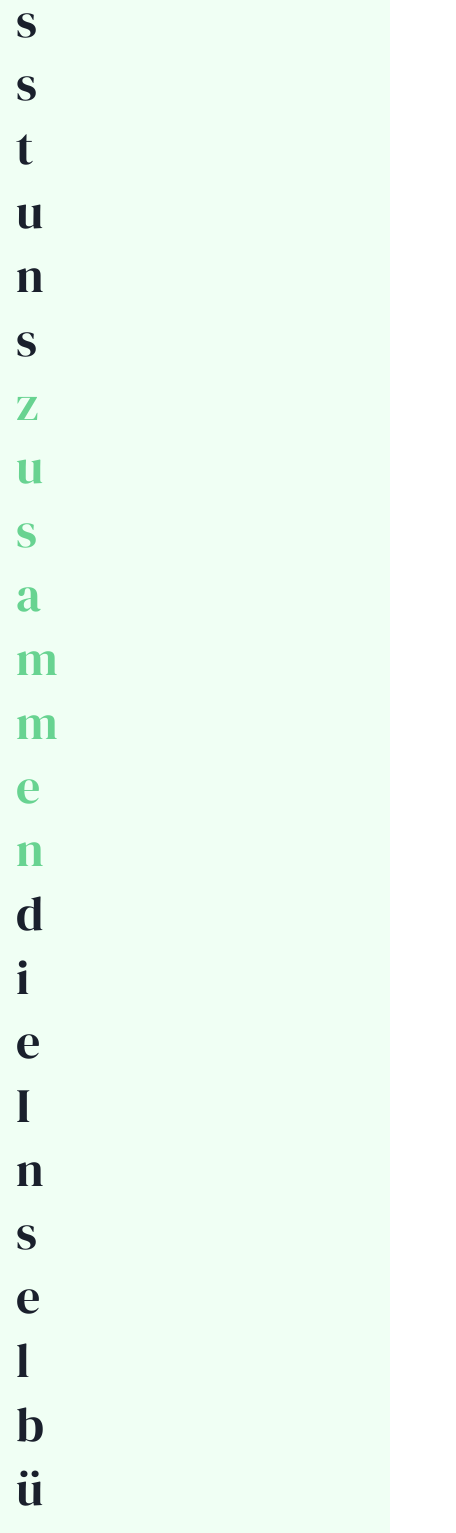
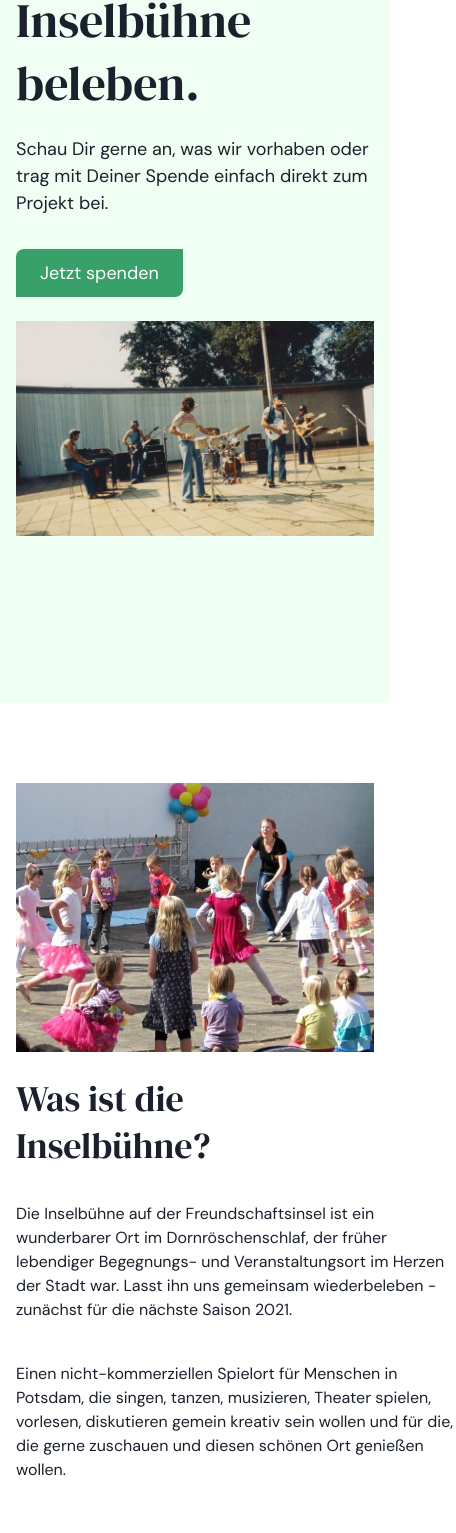
Before and after one commit to potsdamer-buergerstiftung/inselbuehne, a Next.js app: page / in a window 390 px wide. Shown: the part 379-1912 px from the top of the page, 456 px wide, since content can reach past the window. Built offline with nearby package versions, Linux system fonts and the light colour scheme.

Commit message:
Make page responsive

```diff
--- a/pages/index.tsx
+++ b/pages/index.tsx
@@ -6,19 +6,18 @@ import {
   Heading,
   Text,
   Button,
-  Flex,
 } from "@chakra-ui/react";
 import Layout from "../components/Layout";
 import Image from "next/image";
-import NextLink from "next/link"
+import NextLink from "next/link";
 
 export default function AboutOurProject() {
   return (
     <Layout title="Unser Vorhaben" fluid>
       <Box as="section" background="green.50" pb="40" pt="60">
         <Container maxW="6xl">
-          <Flex align="center">
-            <Box w={[1, 1, 1 / 2]}>
+          <Grid gap={6} templateColumns="repeat(12, 1fr)" alignItems="center">
+            <GridItem colSpan={{ base: 12, md: 7 }}>
               <Heading as="h1" fontSize="5xl" mb="5">
                 Lasst uns{" "}
                 <Box as="span" color="green.300">
@@ -26,42 +25,53 @@ export default function AboutOurProject() {
                 </Box>{" "}
                 die Inselbühne beleben.
               </Heading>
-              <Text mb="8">
-                Die Inselbühne auf der Freundschaftsinsel ist ein wunderbarer
-                Ort im Dornröschenschlaf, der früher lebendiger Begegnungs- und
-                Veranstaltungsort im Herzen der Stadt war. Lasst ihn uns
-                gemeinsam wiederbeleben - zunächst für die nächste Saison 2021.{" "}
+              <Text mb="8" fontSize="lg">
+                Schau Dir gerne an, was wir vorhaben oder trag mit Deiner
+                Spende einfach direkt zum Projekt bei.{" "}
               </Text>
               <NextLink passHref href="/beitragen">
                 <Button colorScheme="green" size="lg" as="a">
                   Jetzt spenden
                 </Button>
               </NextLink>
-            </Box>
-            <Box w={[1, 1, 1 / 2]} ml={{ md: 6 }}>
+            </GridItem>
+            <GridItem colSpan={{ base: 12, md: 5 }}>
               <Image width={500} height={300} src="/Babelsberg+Rock+2.jpg" />
-            </Box>
-          </Flex>
+            </GridItem>
+          </Grid>
         </Container>
       </Box>
       <Box as="section" pb="40" pt="20">
-        <Container maxW="7xl" centerContent>
-          <Flex align="center">
-            <Box>
+        <Container maxW="6xl" centerContent>
+          <Grid gap={4} templateColumns="repeat(12, 1fr)" alignItems="center">
+            <GridItem colSpan={{ base: 12, md: 5 }}>
               <Image width={400} height={300} src="/Kinder3.JPG" />
-            </Box>
-            <Box maxW="2xl">
-              <Heading as="h1" fontSize="5xl" mb="5">
+            </GridItem>
+            <GridItem colSpan={{ base: 12, md: 7 }}>
+              <Heading as="h1" fontSize="4xl" mb="8">
                 Was ist die Inselbühne?
               </Heading>
-              <Text mb="8">
-                Die Inselbühne auf der Freundschaftsinsel ist ein wunderbarer
-                Ort im Dornröschenschlaf, der früher lebendiger Begegnungs- und
-                Veranstaltungsort im Herzen der Stadt war. Lasst ihn uns
-                gemeinsam wiederbeleben - zunächst für die nächste Saison 2021.{" "}
-              </Text>
-            </Box>
-          </Flex>
+              <Grid gap={10} templateColumns="repeat(12, 1fr)">
+                <GridItem colSpan={{ base: 12, md: 6 }}>
+                  <Text>
+                    Die Inselbühne auf der Freundschaftsinsel ist ein
+                    wunderbarer Ort im Dornröschenschlaf, der früher lebendiger
+                    Begegnungs- und Veranstaltungsort im Herzen der Stadt war.
+                    Lasst ihn uns gemeinsam wiederbeleben - zunächst für die
+                    nächste Saison 2021.{" "}
+                  </Text>
+                </GridItem>
+                <GridItem colSpan={{ base: 12, md: 6 }}>
+                  <Text>
+                    Einen nicht-kommerziellen Spielort für Menschen in Potsdam,
+                    die singen, tanzen, musizieren, Theater spielen, vorlesen,
+                    diskutieren gemein kreativ sein wollen und für die, die
+                    gerne zuschauen und diesen schönen Ort genießen wollen.{" "}
+                  </Text>
+                </GridItem>
+              </Grid>
+            </GridItem>
+          </Grid>
         </Container>
       </Box>
     </Layout>
```
